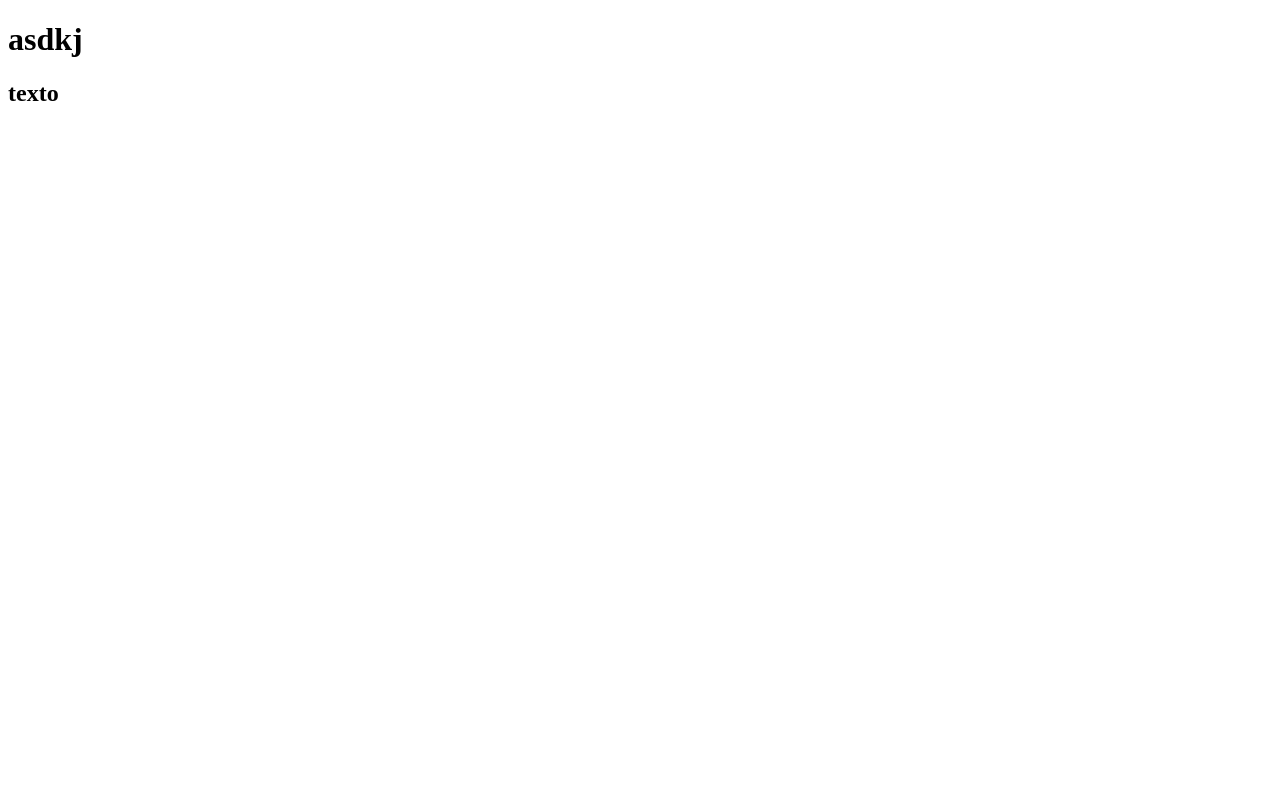
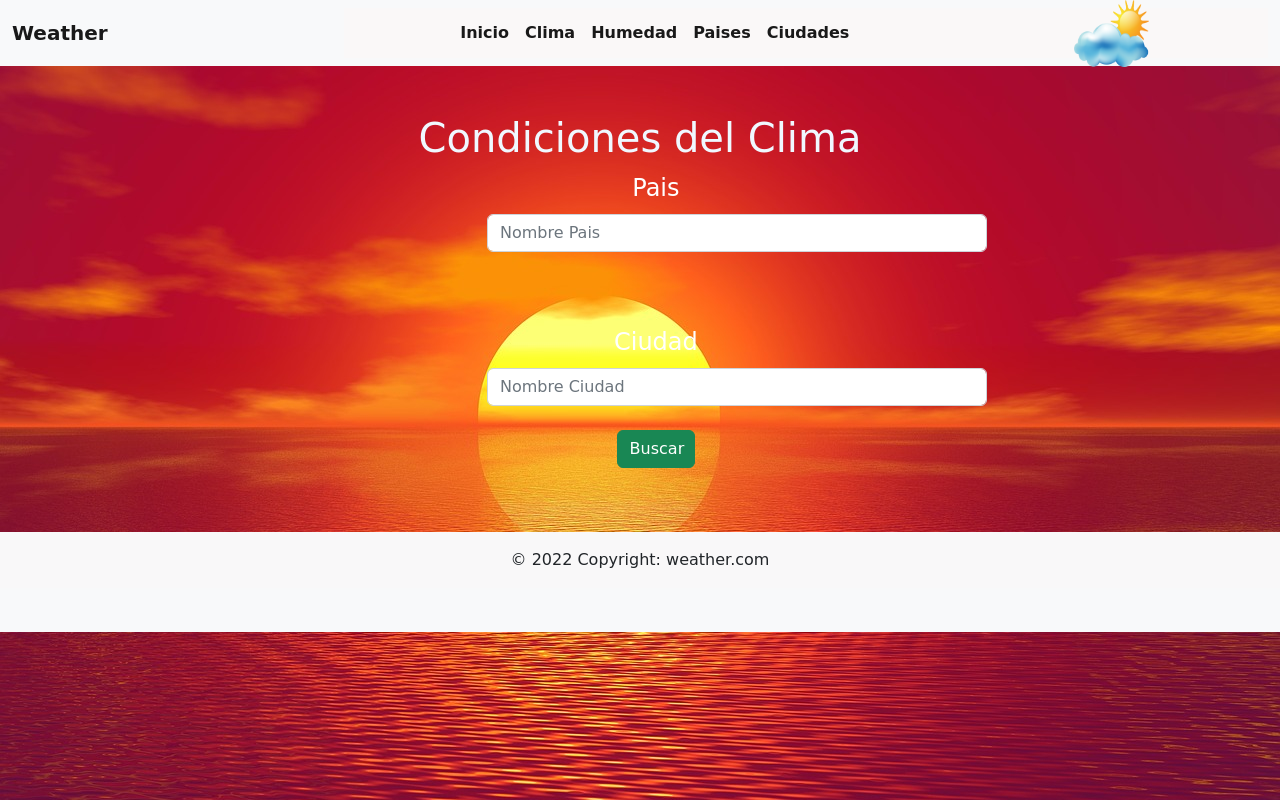
Before and after one commit to HernanS99/Proyecto-Dashboard, a website: page index.html in a window 1280 px wide. Drawn offline with nearby package versions, Linux system fonts and the light colour scheme.

Commit message:
creacion html

```diff
--- a/index.html
+++ b/index.html
@@ -4,10 +4,83 @@
     <meta charset="UTF-8">
     <meta http-equiv="X-UA-Compatible" content="IE=edge">
     <meta name="viewport" content="width=device-width, initial-scale=1.0">
-    <title>Document</title>
+    <!-- CSS only -->
+    <link href="https://cdn.jsdelivr.net/npm/bootstrap@5.2.0/dist/css/bootstrap.min.css" rel="stylesheet" integrity="sha384-gH2yIJqKdNHPEq0n4Mqa/HGKIhSkIHeL5AyhkYV8i59U5AR6csBvApHHNl/vI1Bx" crossorigin="anonymous">
+    <link rel="stylesheet" href="./style.css">
+    <title>Weather</title>
 </head>
 <body>
-    <h1>asdkj</h1>
-    <h2>texto</h2>
+    <nav class="navbar navbar-expand-lg bg-light">
+        <div class="container-fluid">
+          <a class="navbar-brand active" href="#"><strong>Weather</strong></a>
+          <button class="navbar-toggler" type="button" data-bs-toggle="collapse" data-bs-target="#navbarNav" aria-controls="navbarNav" aria-expanded="false" aria-label="Toggle navigation">
+            <span class="navbar-toggler-icon"></span>
+          </button>
+            <div class="collapse navbar-collapse" id="navbarNav">
+                <ul class="navbar-nav">
+                    <li class="nav-item">
+                     <a class="nav-link active" aria-current="page" href="#"><STRong>Inicio</STRong></a>
+                    </li>
+                    <li class="nav-item">
+                     <a class="nav-link active" href="#"><STRong>Clima</STRong></a>
+                    </li>
+                    <li class="nav-item">
+                     <a class="nav-link active" href="#"><STRong>Humedad</STRong></a>
+                    </li>
+                    <li class="nav-item">
+                     <a class="nav-link active" href="#"><STRong>Paises</STRong></a>
+                    </li>
+                    <li class="nav-item">
+                      <a class="nav-link active" href="#"><STRong>Ciudades</STRong></a>
+                    </li>
+
+
+
+                </ul>
+                <br>
+                    <img src="./assets/img/log.png" alt="">
+
+
+            </div>
+        </div>
+    </nav>
+    <br>
+    <br>
+
+
+
+    <h1> Condiciones del Clima</h1>
+
+
+    <div class="container mb-4 text-center">
+        <div class="row">
+            <form>
+                <fieldset>
+                    <legend class="col-md-12"> Pais </legend>
+                    <input type="text" class="form-control" id="ingreso" placeholder="Nombre Pais" />
+
+                    <br>
+                    <br>
+                    <br>
+
+                    <legend> Ciudad </legend>
+                    <input type="text" class="form-control" id="ingreso" placeholder="Nombre Ciudad" />
+                    <br/>
+
+                    <button type="button" class="btn btn-success" id="agre">Buscar </button>
+
+                </fieldset>
+            </form>
+        </div>
+    </div>
+
+    <footer class="bg-light text-center text-lg-start">
+
+       <div class="text-center p-3" style="background-color: rgba(249, 245, 245, 0.2);">
+          © 2022 Copyright:
+          <class="text-dark" href="">weather.com</a>
+        </div>
+
+    </footer>
 </body>
 </html>
--- /dev/null
+++ b/style.css
@@ -0,0 +1,85 @@
+body{
+	font-family: 'Coming Soon', cursive;
+	background-color: #ffdd90;
+    background-image: url("./assets/img/fond.jpg");
+    background-repeat: no-repeat;
+    background-size: 100%;
+    width: 100%;
+	margin:0 auto;
+}
+
+.collapse{
+	display: flex;
+	justify-content: space-evenly;
+	color: rgb(12, 3, 3);
+    width: 100%;
+    height: 50px;
+    background-color: rgb(250, 248, 248);
+    justify-content: first baseline;
+    padding-right: 10px;
+    margin-left: 220px;
+}
+
+#nvacolor{
+	background-color:rgb(244, 236, 236);
+}
+#ingreso{
+    width: 500px;
+    margin: 0px 50px;
+}
+
+img{
+    height: 67px;
+    width: 75px;
+
+}
+
+
+h1{
+	text-align:center;
+	color: aliceblue;
+}
+
+legend{
+	text-align:center;
+	color: rgb(223, 229, 234);
+
+}
+legend{
+    padding-right: 100px;
+	color: white;
+}
+#agre{
+    padding-right: 10px;
+    margin-right: 100px;
+
+}
+
+
+fieldset{
+	padding-left: 355px;
+	width: 80%;
+
+}
+
+
+h3{
+	text-align:center;
+	color: aliceblue
+
+}
+.form{
+	width:20px;
+}
+
+.btn {
+	align-content: center;
+}
+tr{
+	color: white;
+}
+footer{
+    min-height: 100px;
+    margin-top: 5%;
+
+}
```
Also changed, not shown: assets/img/fond.jpg (added), assets/img/log.png (added).
